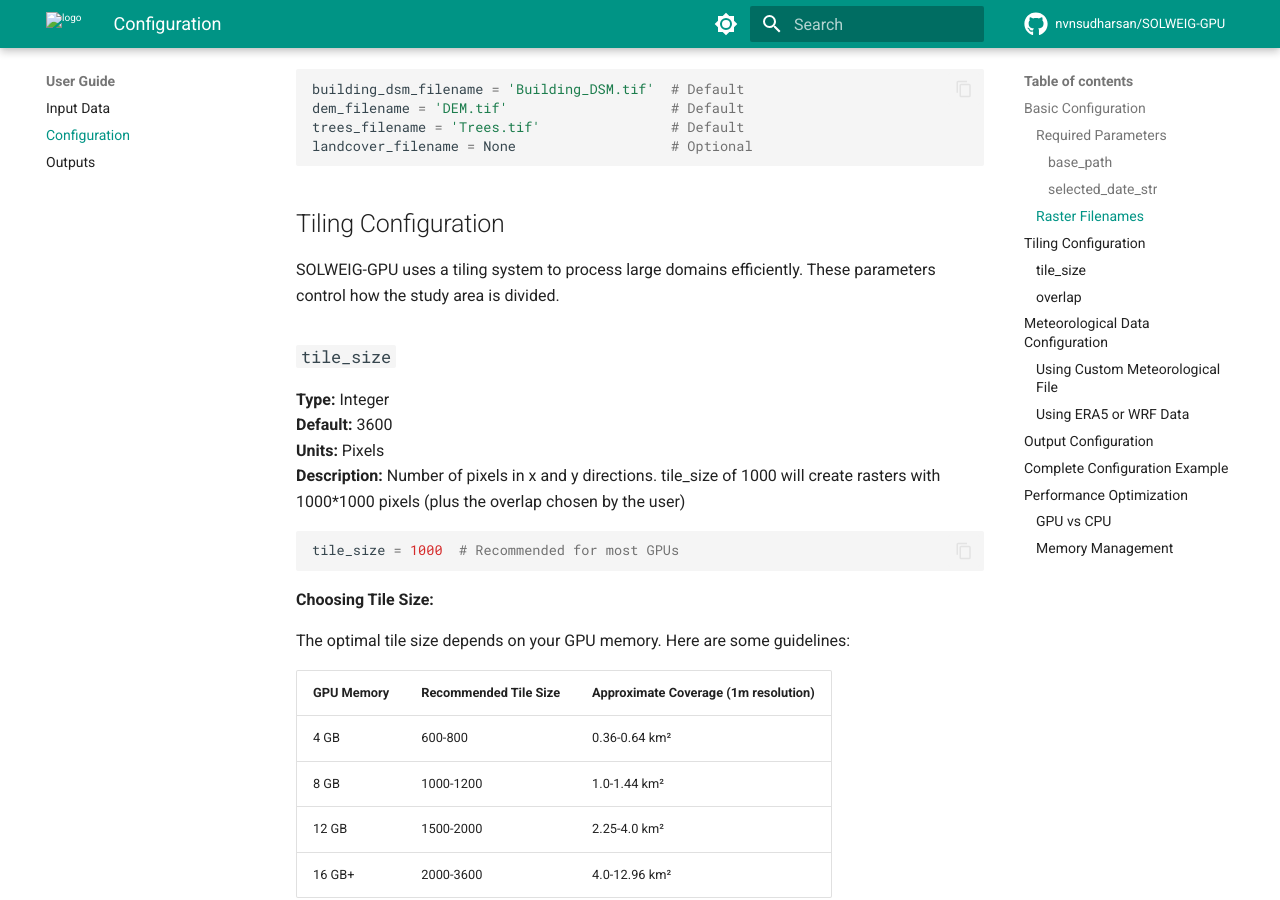
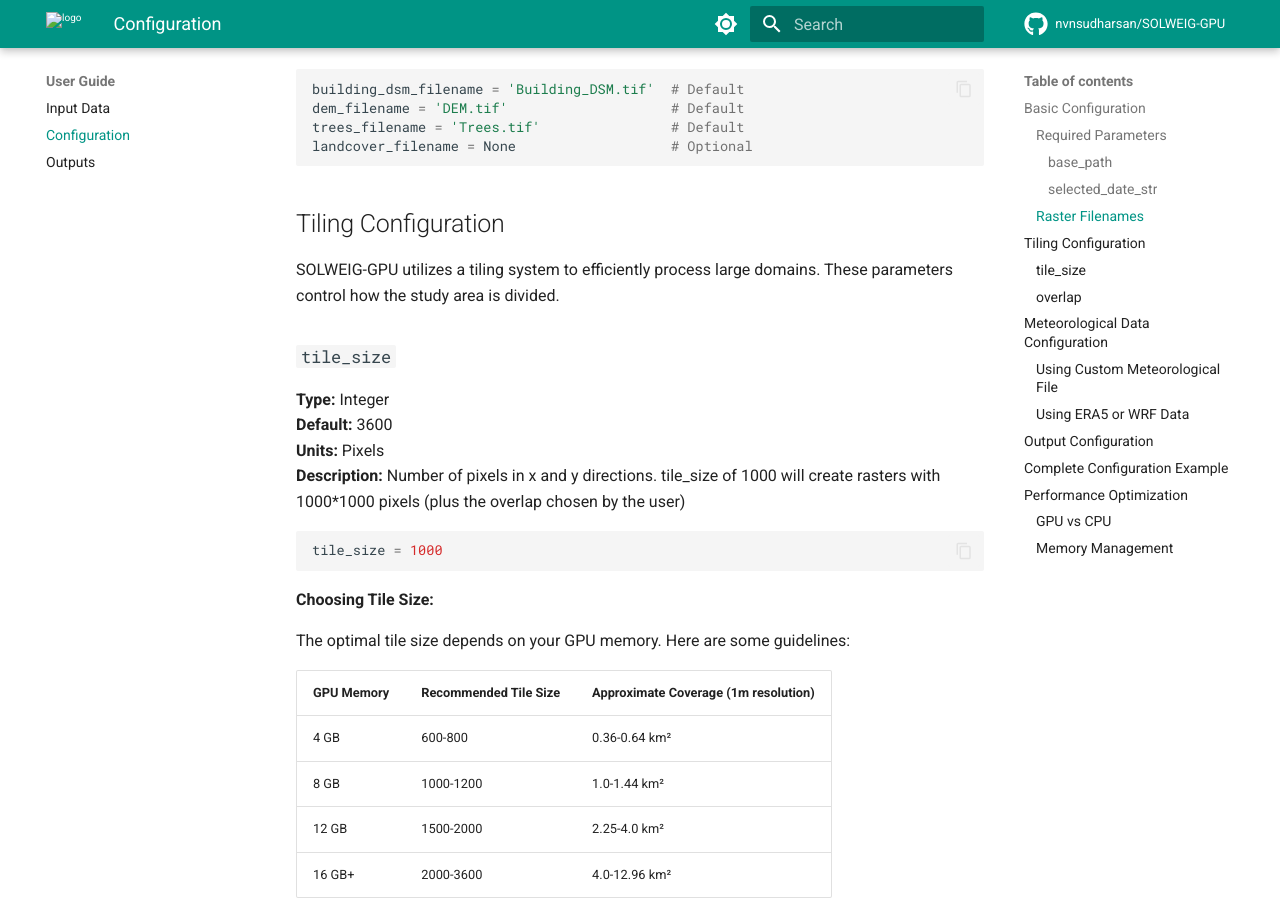
Before and after one commit to nvnsudharsan/SOLWEIG-GPU, an MkDocs documentation site: the page built from docs/configuration.md, in a window 1280 px wide and 900 px high, scrolled down 1139 px. Built offline with MkDocs 1.6.1 and Material for MkDocs 9.7.7, drawn with Linux system fonts in a browser that asks for light colours; comment, search, counter and statistics services are not loaded; the version menu is left out.

Commit message:
Update configuration.md

````diff
--- a/docs/configuration.md
+++ b/docs/configuration.md
@@ -53,7 +53,7 @@ landcover_filename = None                   # Optional
 
 ## Tiling Configuration
 
-SOLWEIG-GPU uses a tiling system to process large domains efficiently. These parameters control how the study area is divided.
+SOLWEIG-GPU utilizes a tiling system to efficiently process large domains. These parameters control how the study area is divided.
 
 ### `tile_size`
 
@@ -63,7 +63,7 @@ SOLWEIG-GPU uses a tiling system to process large domains efficiently. These par
 **Description:** Number of pixels in x and y directions. tile_size of 1000 will create rasters with 1000*1000 pixels (plus the overlap chosen by the user)
 
 ```python
-tile_size = 1000  # Recommended for most GPUs
+tile_size = 1000
 ```
 
 **Choosing Tile Size:**
````
